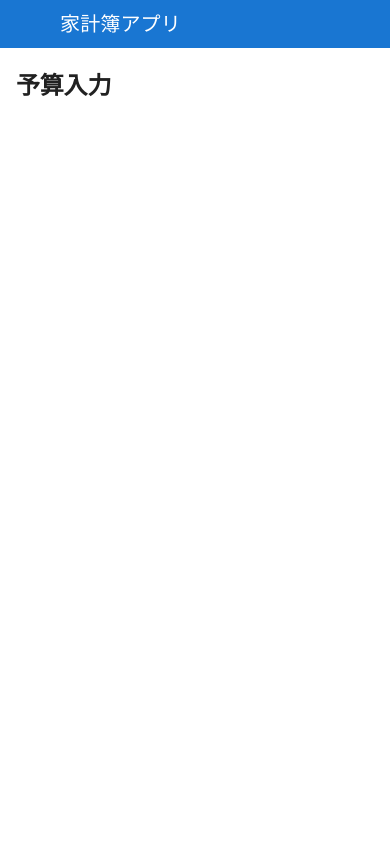
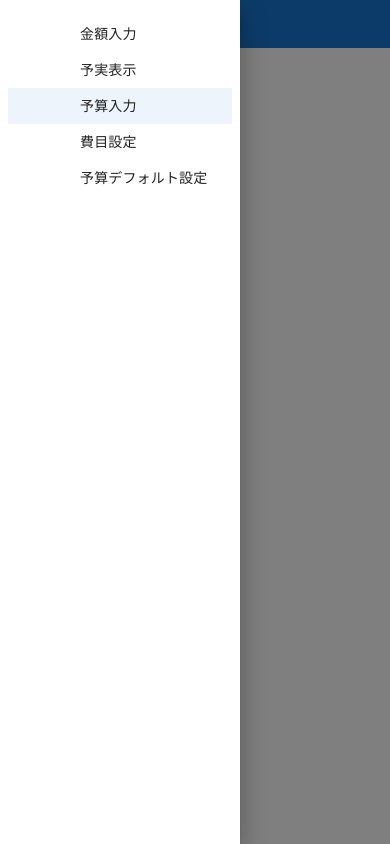
Before and after one commit to torihon62/kakeibo, a Next.js app: page /input-budget in a window 390 px wide. Both pictures are taken after a click on the button "menu". Built offline with nearby package versions, Linux system fonts and the light colour scheme; some icons are missing.

Commit message:
toggle sidemenu open

```diff
--- a/components/AppNavBar.tsx
+++ b/components/AppNavBar.tsx
@@ -1,11 +1,35 @@
+"use client";
+
 import AppBar from "@mui/material/AppBar";
 import Box from "@mui/material/Box";
 import Toolbar from "@mui/material/Toolbar";
 import Typography from "@mui/material/Typography";
 import IconButton from "@mui/material/IconButton";
 import MenuIcon from "@mui/icons-material/Menu";
+import { Drawer } from "@mui/material";
+import SideMenu from "./SideMenu";
+import { useState } from "react";
 
 export default function AppNavBar() {
+  const drawerWidth = 240;
+  const [mobileOpen, setMobileOpen] = useState(false);
+  const [isClosing, setIsClosing] = useState(false);
+
+  const handleDrawerClose = () => {
+    setIsClosing(true);
+    setMobileOpen(false);
+  };
+
+  const handleDrawerTransitionEnd = () => {
+    setIsClosing(false);
+  };
+
+  const handleDrawerToggle = () => {
+    if (!isClosing) {
+      setMobileOpen(!mobileOpen);
+    }
+  };
+
   return (
     <Box sx={{ flexGrow: 1 }}>
       <AppBar position="static" sx={{ boxShadow: "none" }}>
@@ -14,6 +38,7 @@ export default function AppNavBar() {
             edge="start"
             color="inherit"
             aria-label="menu"
+            onClick={handleDrawerToggle}
             sx={{ mr: 2, display: { md: "none" } }}
           >
             <MenuIcon />
@@ -23,6 +48,46 @@ export default function AppNavBar() {
           </Typography>
         </Toolbar>
       </AppBar>
+      <Box
+        component="nav"
+        sx={{ width: { sm: drawerWidth }, flexShrink: { sm: 0 } }}
+      >
+        {/* The implementation can be swapped with js to avoid SEO duplication of links. */}
+        <Drawer
+          variant="temporary"
+          open={mobileOpen}
+          onTransitionEnd={handleDrawerTransitionEnd}
+          onClose={handleDrawerClose}
+          sx={{
+            display: { xs: "block", sm: "none" },
+            "& .MuiDrawer-paper": {
+              boxSizing: "border-box",
+              width: drawerWidth,
+            },
+          }}
+          slotProps={{
+            root: {
+              keepMounted: true, // Better open performance on mobile.
+            },
+          }}
+        >
+          <SideMenu />
+        </Drawer>
+        <Drawer
+          variant="permanent"
+          sx={{
+            display: { xs: "none", sm: "block" },
+            "& .MuiDrawer-paper": {
+              boxSizing: "border-box",
+              width: drawerWidth,
+              mt: "48px",
+            },
+          }}
+          open
+        >
+          <SideMenu />
+        </Drawer>
+      </Box>
     </Box>
   );
 }
--- a/components/BaseLayout.tsx
+++ b/components/BaseLayout.tsx
@@ -12,7 +12,6 @@ export default function BaseLayout(props: Props) {
     <SnackbarProvider>
       <CssBaseline />
       <AppNavBar />
-      <SideMenu />
       {props.children}
     </SnackbarProvider>
   );
--- a/components/ExpenseDisplayDateSelector.tsx
+++ b/components/ExpenseDisplayDateSelector.tsx
@@ -27,6 +27,7 @@ export default function ExpenseDisplayDateSelector() {
     (async () => {
       await ctx.fetchExpenses(selectedYearMonth);
       await ctx.fetchBudgets(selectedYearMonth);
+      ctx.expenseInitComplete();
     })();
   }, [selectedYearMonth]);
 
--- a/components/ExpenseStatDisplay.tsx
+++ b/components/ExpenseStatDisplay.tsx
@@ -68,7 +68,7 @@ export default function ExpenseStatDisplay(props: Props) {
 
   console.log(aggregateData);
 
-  return expenses.length === 0 ? (
+  return !ctx.isExpenseInit ? (
     <CircularIndeterminate />
   ) : (
     <Grid container spacing={2}>
--- a/components/SideMenu.tsx
+++ b/components/SideMenu.tsx
@@ -1,37 +1,13 @@
 "use client";
 
-import { styled } from "@mui/material/styles";
-import MuiDrawer, { drawerClasses } from "@mui/material/Drawer";
 import Box from "@mui/material/Box";
 import MenuContent from "./MenuContent";
 import { usePathname } from "next/navigation";
-
-const drawerWidth = 240;
-
-const Drawer = styled(MuiDrawer)({
-  width: drawerWidth,
-  flexShrink: 0,
-  boxSizing: "border-box",
-  mt: 10,
-  [`& .${drawerClasses.paper}`]: {
-    width: drawerWidth,
-    boxSizing: "border-box",
-  },
-});
+import { Divider, Toolbar } from "@mui/material";
 
 export default function SideMenu() {
   const path = usePathname();
   return (
-    <Drawer
-      variant="permanent"
-      sx={{
-        display: { xs: "none", md: "block" },
-        [`& .${drawerClasses.paper}`]: {
-          backgroundColor: "background.paper",
-          mt: "48px",
-        },
-      }}
-    >
     <Box
       sx={{
         overflow: "auto",
@@ -42,6 +18,5 @@ export default function SideMenu() {
     >
       <MenuContent path={path} />
     </Box>
-    </Drawer>
   );
 }
--- a/components/providers/ExpenseProvider.tsx
+++ b/components/providers/ExpenseProvider.tsx
@@ -7,9 +7,11 @@ interface ExpenseProviderContextType {
   expenses: Expense[];
   yearMonths: string[];
   budgets: Budget[];
+  isExpenseInit: boolean;
   fetchExpenses: (yearMonth?: string) => Promise<void>;
   fetchYearMonths: () => Promise<void>;
   fetchBudgets: (yearMonth?: string) => Promise<void>;
+  expenseInitComplete: () => void;
 }
 
 const ExpenseProviderContext = createContext<ExpenseProviderContextType>(
@@ -28,6 +30,7 @@ export const ExpenseProvider = (props: Props) => {
   const [expenses, setExpense] = useState<Expense[]>([]);
   const [yearMonths, setYearMonths] = useState<string[]>([]);
   const [budgets, setBudgets] = useState<Budget[]>([]);
+  const [isExpenseInit, setIsExpenseInit] = useState(false);
 
   const fetchExpenses = async (yearMonth?: string) => {
     const res = await fetch(
@@ -67,13 +70,16 @@ export const ExpenseProvider = (props: Props) => {
     const json = await res.json();
     setBudgets(json);
   };
+
   const value: ExpenseProviderContextType = {
     expenses,
     yearMonths,
     budgets,
+    isExpenseInit,
     fetchExpenses,
     fetchYearMonths,
     fetchBudgets,
+    expenseInitComplete: () => setIsExpenseInit(true),
   };
 
   return (
```
Lines whose indentation alone changed are shown as unchanged.
